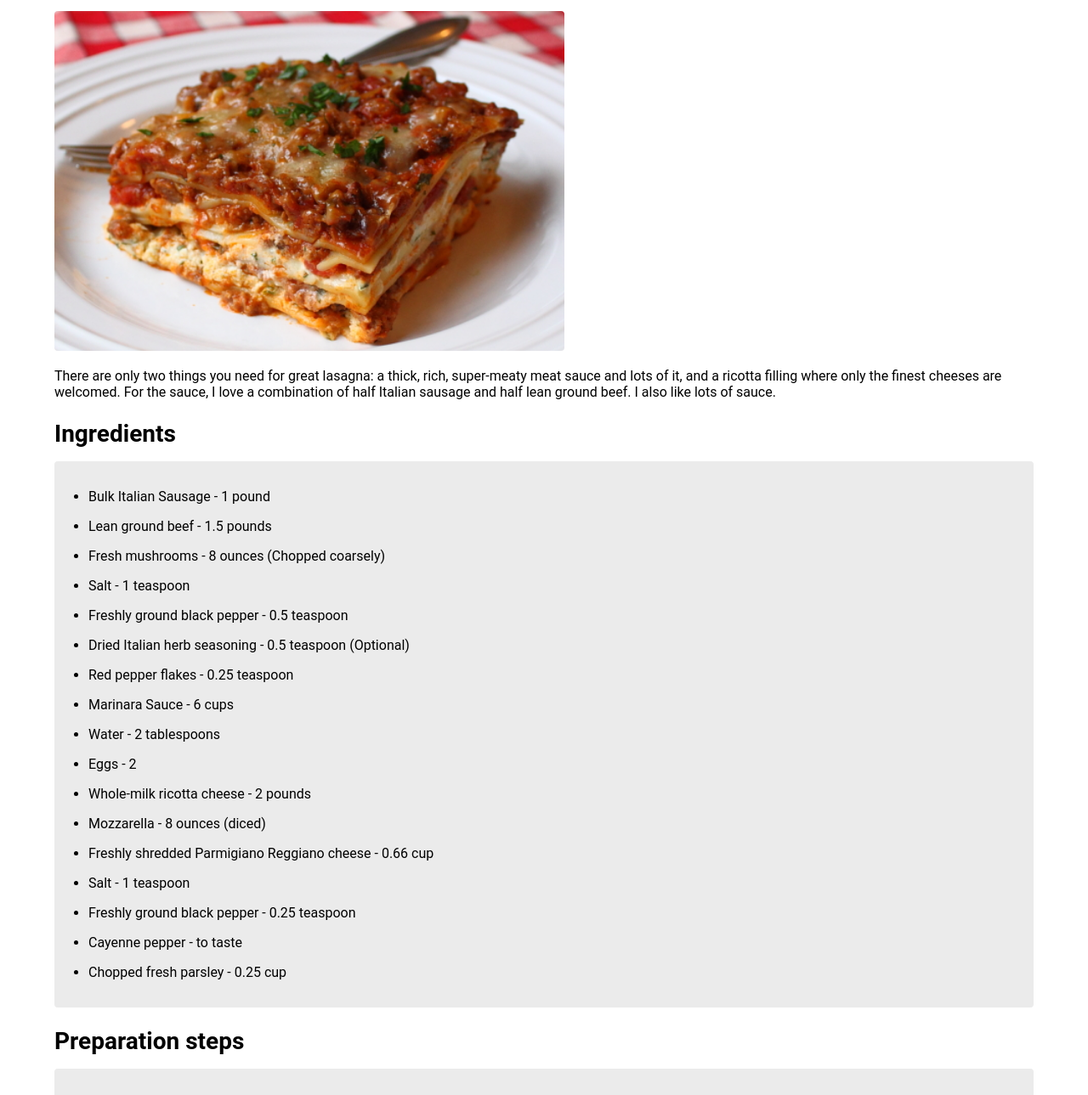
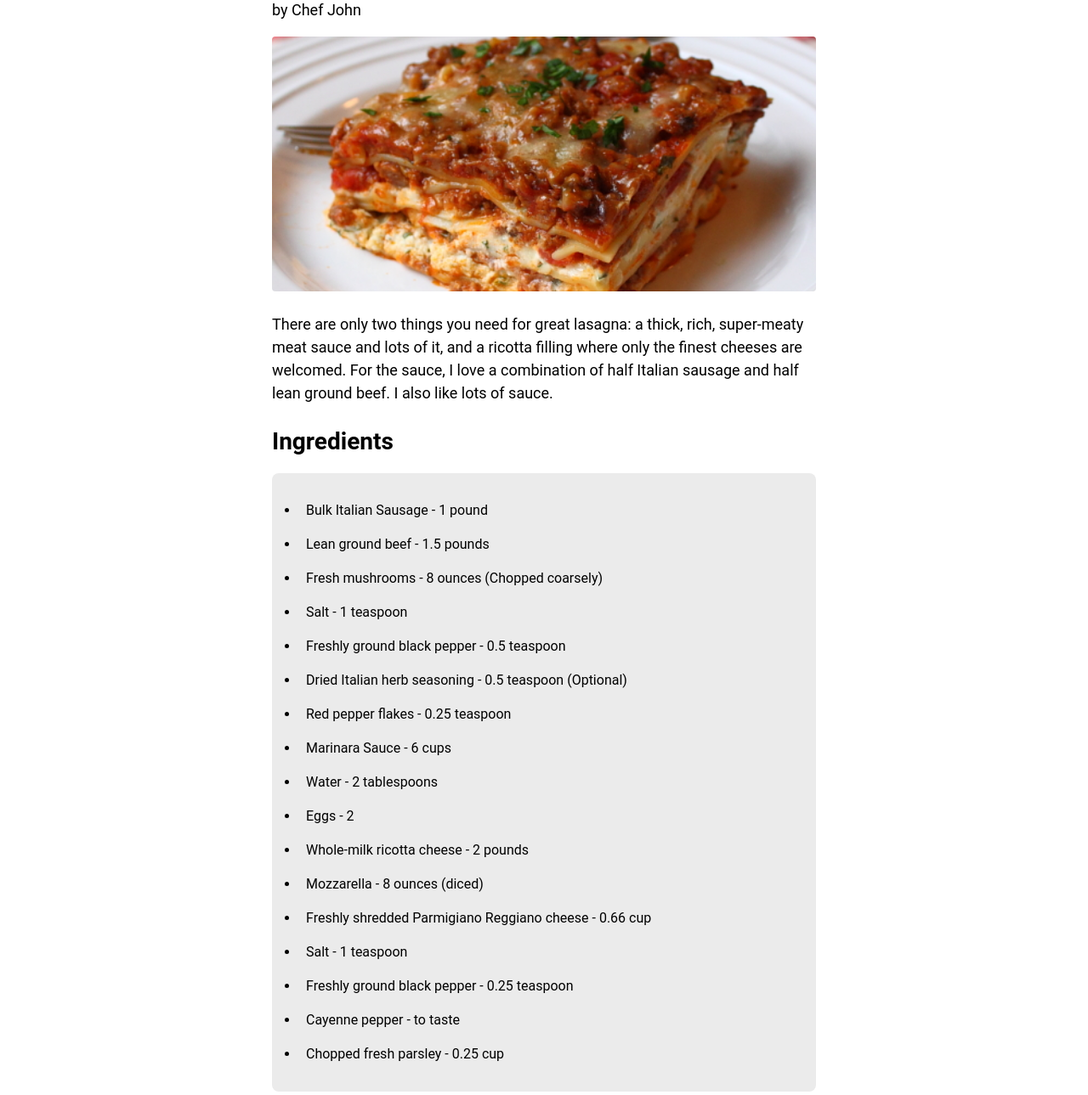
Before and after one commit to devebe/odin-recipes, a plain HTML site: page recipes/lasagna.html in a window 1280 px wide. Shown: the part 139-1428 px from the top of the page at 85% size. Drawn offline with Linux system fonts and the light colour scheme.

Commit message:
Modify width of odin-recipes

```diff
--- a/css/styles.css
+++ b/css/styles.css
@@ -1,13 +1,17 @@
 * {
-    font-family: "Roboto", "PT Sans", Arial, sans-serif;
+    font-family: "PT Sans", "Roboto", Arial, sans-serif;
     font-size: 1rem;
-    list-style: 150%;
+    line-height: 150%;
     font-weight: 400;
 }
 
 .wrapper {
-    margin-left: 5%;
-    margin-right: 5%;
+    margin-left: 25%;
+    margin-right: 25%;
+}
+
+p {
+    font-size: 1.125rem;
 }
 
 h1, h2, h3, h4, h5 {
@@ -25,8 +29,8 @@ h2 {
 }
 
 img {
-    height: 400px;
-    width: 600px;
+    height: 300px;
+    width: 100%;
     object-fit: cover;
     border-radius: 0.25em;
 }
@@ -35,11 +39,14 @@ ul, ol {
     background-color: #ebebeb;
     padding-top: 1em;
     padding-bottom: 2em;
-    border-radius: 0.25em;
+    padding-left: 2em;
+    padding-right: 2em;
+    border-radius: 0.5em;
 }
 
 li {
     margin-top: 1em;
+    padding-left: 0.5em;
 }
 
 a {
```
